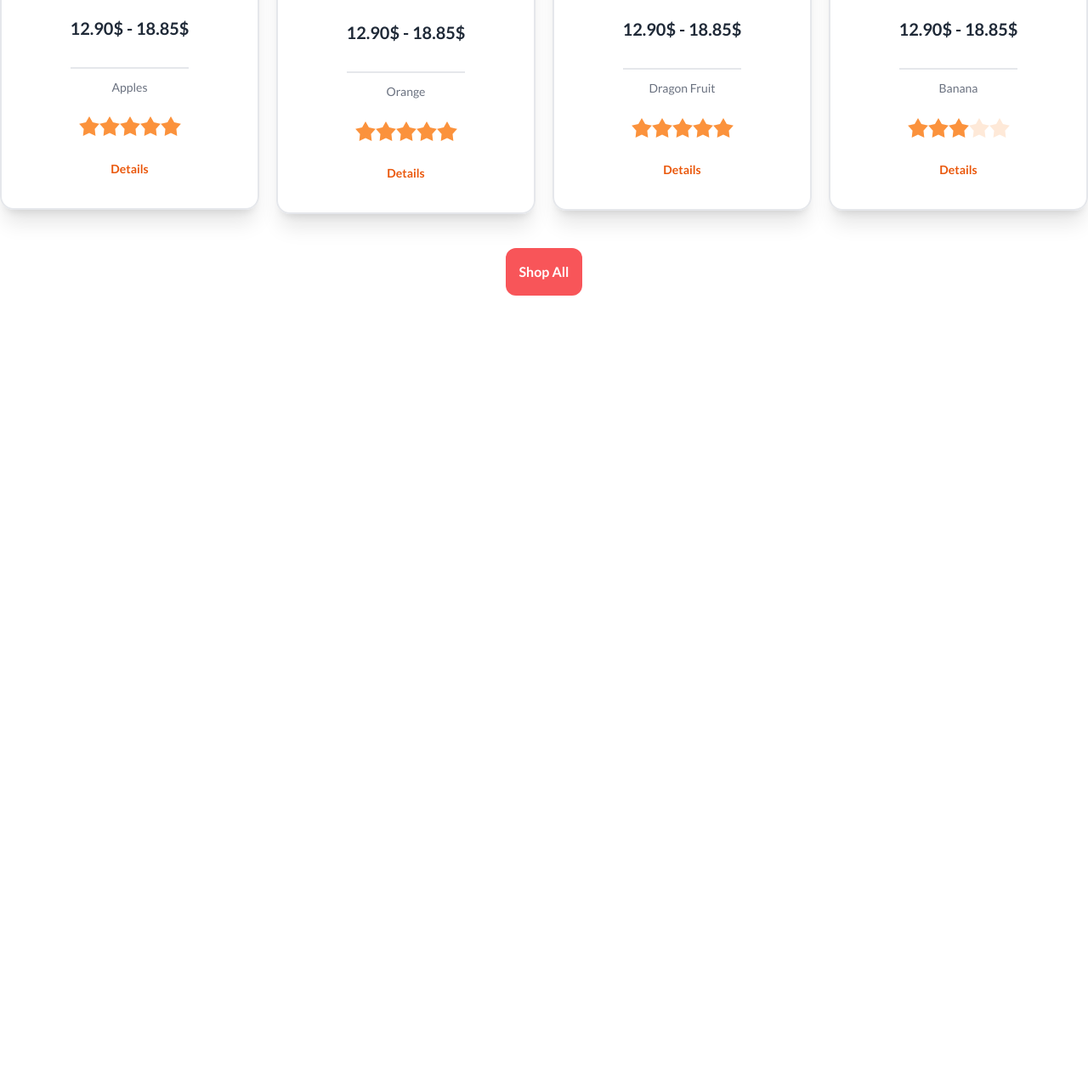
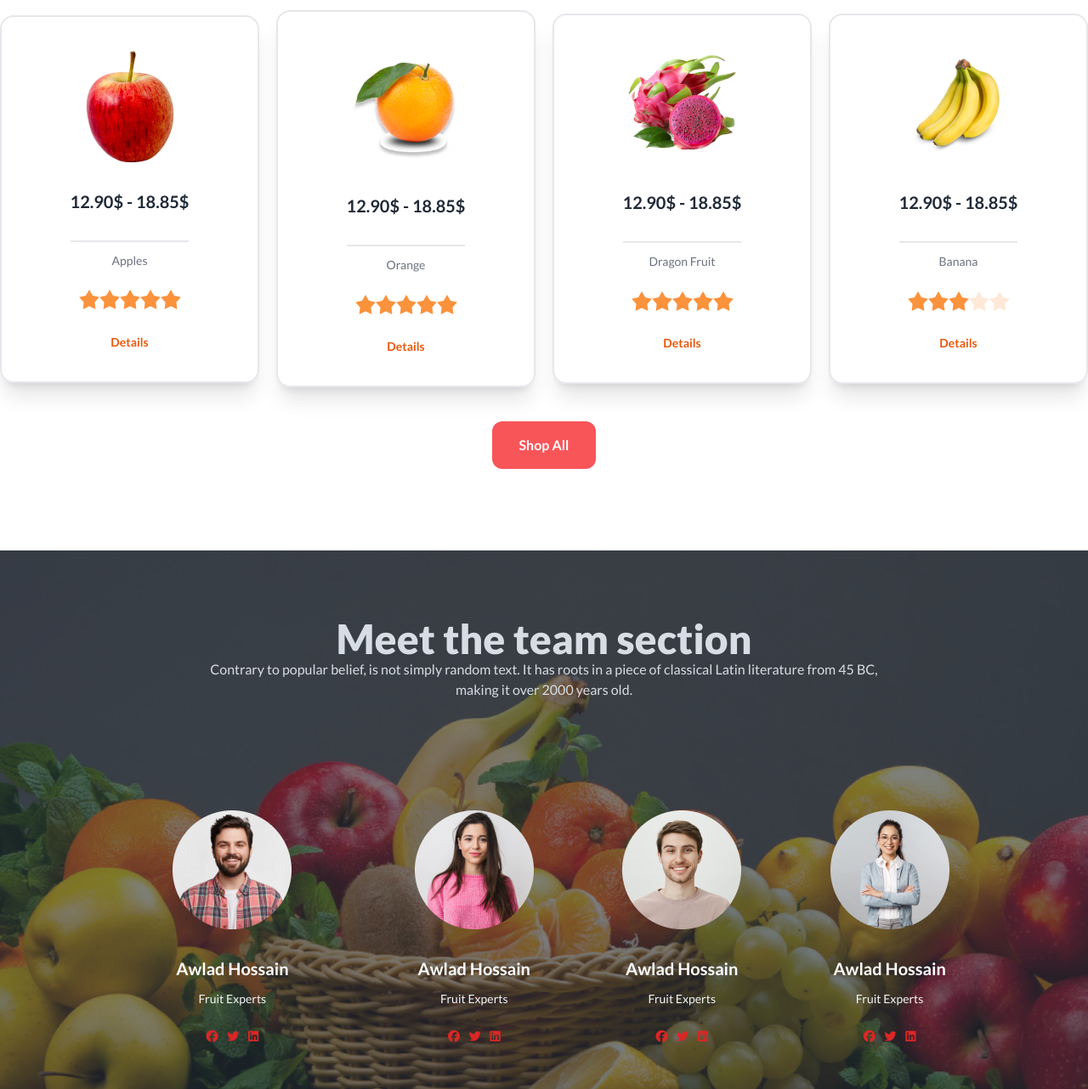
Before and after one commit to fardin0045/fruit-burst-web, a plain HTML site: page index.html in a window 1280 px wide. Shown: the part 1518-2800 px from the top of the page at 85% size. Before the commit the page ends 1962 px from the top, so only its background shows below. Drawn offline with nearby package versions, Linux system fonts and the light colour scheme.

Commit message:
team section added

```diff
--- a/index.html
+++ b/index.html
@@ -21,7 +21,7 @@
     </style>
 
 </head>
-<body class="font-loto">
+<body class="font-loto ">
     <header class="container mx-auto">
         <nav class="mt-6">
             <div class="navbar gap-5 lg:bg-[#F85559] lg:text-white rounded-full  lg:p-2 lg:pr-6">
@@ -43,7 +43,7 @@
                </div>
          <ul
            tabindex="0"
-           class="menu menu-sm  dropdown-content gap-5 rounded-box z-[1] mt-3 w-52 p-2 shadow">
+           class="menu menu-sm  dropdown-content gap-5 rounded-box z-[1] mt-3 w-52 p-2 shadow ">
            <li><a>Home</a></li>
            <li><a>About Us</a></li>
            <li><a>Shop</a></li>
@@ -59,7 +59,7 @@
            </ul>
           </div>
          </div>
-        <div class="navbar-start ">
+        <div class="navbar-center ">
            <img  class="lg:pl-10" src="images/logo.png" alt="">
            <a class="btn btn-ghost font-bold text-4xl">Fruit Burst</a>
        </div>
@@ -137,7 +137,7 @@
           </div>
     </div>
     <!--fruit section-->
-    <div class="grid hidden lg:visible lg:grid-cols-5 bg-white relative bottom-24 mx-20 p-8 shadow-lg rounded-2xl justify-between items-center">
+    <div class="grid hidden lg:flex lg:grid-cols-5 bg-white relative bottom-24 mx-20 p-8 shadow-lg rounded-2xl justify-between items-center">
        <div>
         <img src="images/fruit1.png" alt="">
         <p class="text-xl pl-4 font-medium">Cherry</p>
@@ -315,9 +315,102 @@
 
             </div>
             <div class="card-actions mt-10 justify-center">
-                <button class=" font-semibold border-0 bg-[#F85559] text-white p-4 rounded-xl">Shop All</button>
+                <button class=" font-semibold border-0 bg-[#F85559] text-white px-8 py-4 rounded-xl">Shop All</button>
               </div>
         </section>
+        <!--Team section-->
+        <section class="my-24">
+            <div>
+                  <div class="hero min-h-screen"
+                  style="background-image: url(images/banner1.png);">
+                  <div class="hero-overlay bg-opacity-60 bg-blend-saturation">
+                    <div class="hero-content text-neutral-content text-center">
+                      <div class="justify-center  text-center  lg:mt-16">
+                        <h2 class="text-5xl font-extrabold">Meet the team section</h2>
+                        <p>Contrary to popular belief, is not simply random text. It has roots in a piece of classical Latin literature from 45 BC,<br>
+                  making it over 2000 years old.</p>
+                      </div>
+                    </div>
+                  </div>
+                  <div class="grid grid-cols-1 md:grid-cols-2 lg:grid-cols-4 pt-52 lg:pt-16 lg:space-x-20">
+                    <!--card 1-->
+                 <div class="card card-compact lg:gap-4 lg:pt-10">
+                   <figure>
+                     <img
+                       src="images/member1.png"
+                       alt="Shoes" />
+                   </figure>
+                   <div class="card-body text-center items-center  ">
+                     <h2 class="card-title text-white ">Awlad Hossain </h2>
+                     <p class="text-gray-100 lg:pb-4">Fruit Experts</p>
+                     <div class="text-red-600 space-x-2">
+                       <i class="fa-brands fa-facebook"></i>
+                       <i class="fa-brands fa-twitter"></i>
+                       <i class="fa-brands fa-linkedin"></i>
+                     </div>
+                   </div>
+
+                 </div>
+                 <!--card 2-->
+                 <div class="card card-compact lg:gap-4 lg:pt-10">
+                   <figure>
+                     <img
+                       src="images/member2.png"
+                       alt="Shoes" />
+                   </figure>
+                   <div class="card-body text-center items-center  ">
+                     <h2 class="card-title text-white ">Awlad Hossain </h2>
+                     <p class="text-gray-100 lg:pb-4">Fruit Experts</p>
+                     <div class="text-red-600 space-x-2">
+                       <i class="fa-brands fa-facebook"></i>
+                       <i class="fa-brands fa-twitter"></i>
+                       <i class="fa-brands fa-linkedin"></i>
+                     </div>
+                   </div>
+
+                 </div>
+                 <!--card 3-->
+                 <div class="card card-compact lg:gap-4 lg:pt-10">
+                   <figure>
+                     <img
+                       src="images/member3.png"
+                       alt="Shoes" />
+                   </figure>
+                   <div class="card-body text-center items-center  ">
+                     <h2 class="card-title text-white ">Awlad Hossain </h2>
+                     <p class="text-gray-100 pb-4">Fruit Experts</p>
+                     <div class="text-red-600 space-x-2">
+                       <i class="fa-brands fa-facebook"></i>
+                       <i class="fa-brands fa-twitter"></i>
+                       <i class="fa-brands fa-linkedin"></i>
+                     </div>
+                   </div>
+
+                 </div>
+                 <!--card 4-->
+                 <div class="card card-compact lg:gap-4 lg:pt-10">
+                   <figure>
+                     <img
+                       src="images/member4.png"
+                       alt="Shoes" />
+                   </figure>
+                   <div class="card-body text-center items-center  ">
+                     <h2 class="card-title text-white ">Awlad Hossain </h2>
+                     <p class="text-gray-100 lg:pb-4">Fruit Experts</p>
+                     <div class="text-red-600 space-x-2">
+                       <i class="fa-brands fa-facebook"></i>
+                       <i class="fa-brands fa-twitter"></i>
+                       <i class="fa-brands fa-linkedin"></i>
+                     </div>
+                   </div>
+
+                 </div>
+                 </div>
+                  </div>
+
+            </div>
+        </section>
+
     </main>
     <footer>
 
```
